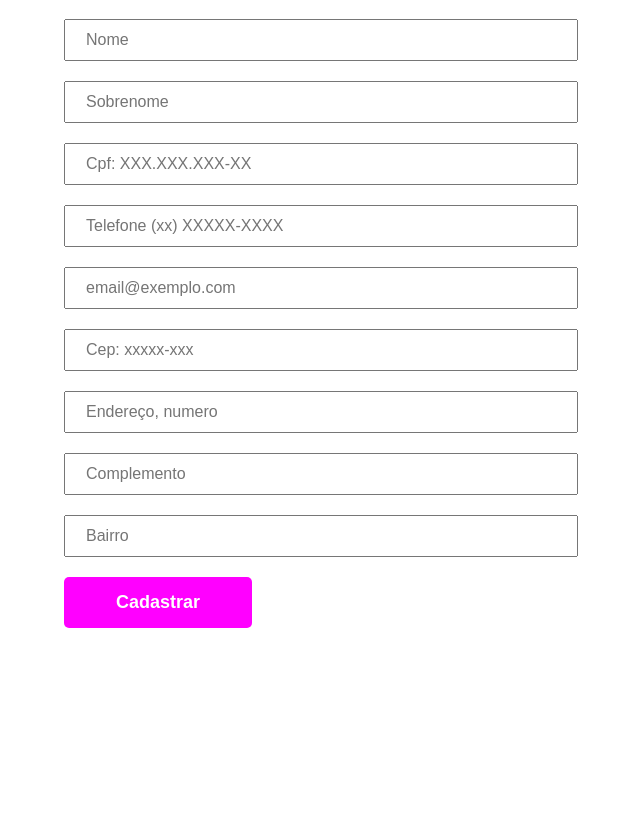
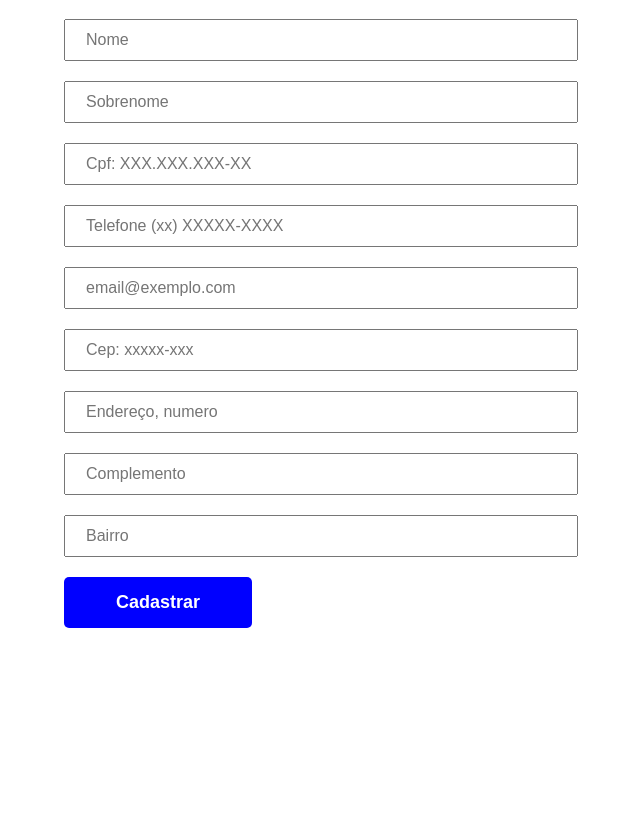
Before and after one commit to wellz3280/locawell, a PHP site: page /cadastrarCliente.html in a window 1280 px wide. Shown: the part 183-1010 px from the top of the page, without its empty margins (306-946 px from the left). Run offline with PHP 8.4, Linux system fonts and the light colour scheme.

Commit message:
troca de cor do botão cadastrar na class enviar

```diff
--- a/media/css/style.css
+++ b/media/css/style.css
@@ -149,7 +149,7 @@ form{
     padding: 15px 0px;
     margin: 20px 0 200px 200px;
     font-weight: bold;
-    background: rgba(255, 0, 255, 1.0);
+    background: rgba(0, 0, 255, 1.0);
     color: white;
     font-size: 18px;
     border: none;
@@ -158,7 +158,7 @@ form{
     cursor: pointer;
 }
 .enviar:hover{
-    background: rgba(255, 0, 255, 0.3);
+    background: rgba(0, 0, 255, 0.3);
 
 
 }
```
